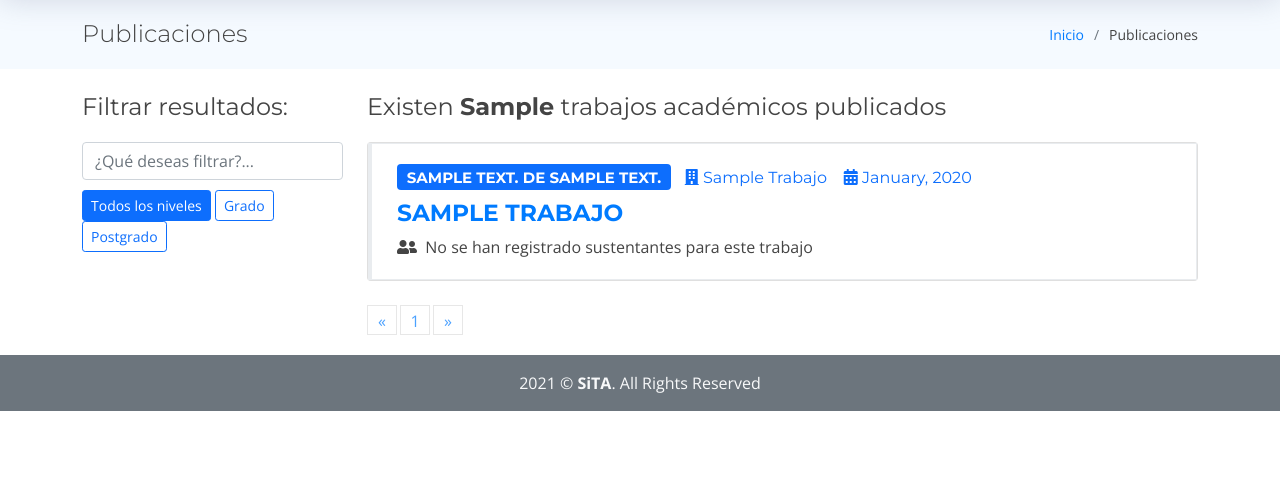
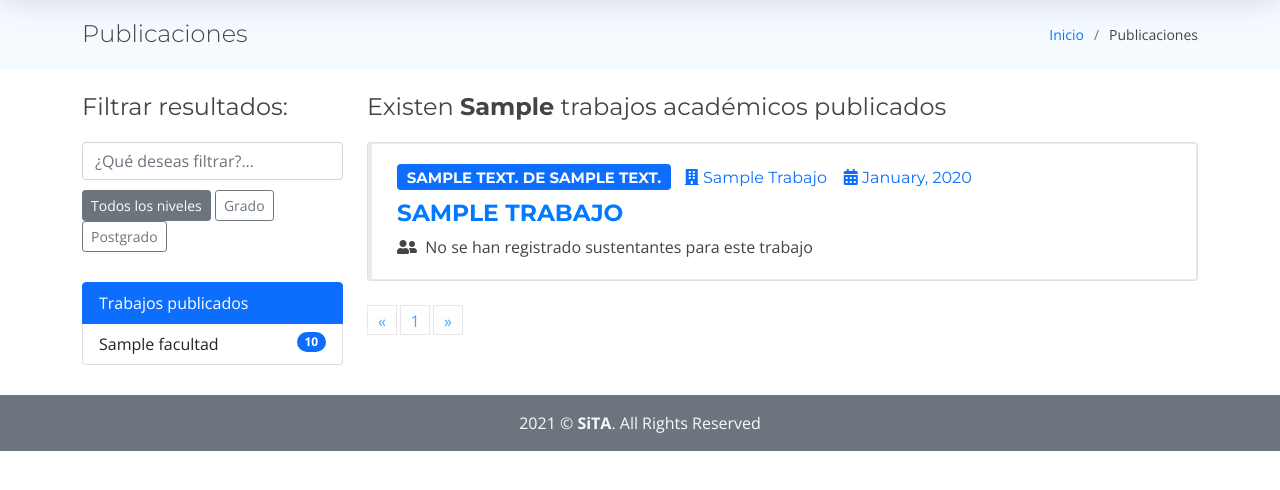
Before and after one commit to alanaquino/sita_app, a Flask app: template templates/publicaciones.html in a window 1280 px wide. Shown: the part 80-570 px from the top of the page. Run offline with Flask 2, Linux system fonts and the light colour scheme; the template is opened without the code that fills it: most values are stand-ins (such as "Sample title", 1, 10 or a date in 2020); some libraries are stand-ins or nearby versions.

Commit message:
Retoques finales

```diff
--- a/main.py
+++ b/main.py
@@ -1,8 +1,7 @@
-from flask import Flask, render_template, request, redirect, url_for, session, jsonify, Blueprint, g, current_app
+from flask import Flask, render_template, request, redirect, url_for, session, jsonify
 from flask_mysqldb import MySQL
 import MySQLdb.cursors
 import os
-import re
 
 # Create the application.
 app = Flask(__name__)
--- a/templates/publicaciones.html
+++ b/templates/publicaciones.html
@@ -31,7 +31,7 @@ a.disabled {
         <div class="d-flex justify-content-between align-items-center">
           <h2>Publicaciones</h2>
           <ol>
-            <li><a href="index.html" class="text-decoration-none">Inicio</a></li>
+            <li><a href="{{url_for('index')}}" class="text-decoration-none">Inicio</a></li>
             <li>Publicaciones</li>
           </ol>
         </div>
@@ -48,9 +48,26 @@ a.disabled {
                     <input class="form-control" id="myInput" type="text" placeholder="¿Qué deseas filtrar?..."> </input>
                  </div>
                  <div id="myBtnContainer" style="margin-bottom: 20px;" data-aos="fade-up" data-aos-delay="200">
-                         <button type="button" class="active btn btn-sm btn-outline-primary" id="all">Todos los niveles</button>
-                         <button type="button" class="btn btn-sm btn-outline-primary" id="Grado">Grado</button>
-                         <button type="button" class="btn btn-sm btn-outline-primary" id="Postgrado">Postgrado</button>
+                         <button type="button" class="active btn btn-sm btn-outline-secondary" id="all">Todos los niveles</button>
+                         <button type="button" class="btn btn-sm btn-outline-secondary" id="Grado">Grado</button>
+                         <button type="button" class="btn btn-sm btn-outline-secondary" id="Postgrado">Postgrado</button>
+                 </div>
+                 <div style="margin-bottom: 30px;margin-top: 30px;" data-aos="fade-up" data-aos-delay="300">
+                     <ol class="list-group">
+                         <li class="list-group-item active" aria-current="true">Trabajos publicados</li>
+                         {% for estadistica in estadisticas %}
+                         <li class="list-group-item d-flex justify-content-between align-items-start">
+                             <div class="me-auto">
+                                 <div id="facultad_n" class="text-truncate" style="max-width: 240px;">
+                                     {{ estadistica['Facultad'] }}
+                                 </div>
+                             </div>
+                             <span class="badge bg-primary rounded-pill">
+                                 {{ estadistica['Total'] }}
+                             </span>
+                         </li>
+                         {% endfor %}
+                     </ol>
                  </div>
              </div>
 
@@ -108,7 +125,9 @@ a.disabled {
 
 <script type="text/javascript">
 $(document).ready(function() {
-	$('#trabajos_pg').paginate({itemsPerPage: 4});
+	$('#trabajos_pg').paginate({
+        perPage: 5,
+	});
 });
 </script>
 
@@ -136,4 +155,10 @@ var $btns = $('.btn').click(function() {
 })
 </script>
 
+<script>
+function myFunction() {
+  document.getElementById("facultad_n").innerHTML = "Hello JavaScript!";
+}
+</script>
+
 {% endblock %}
```
Also changed, not shown: templates/buscar.html (+9 -4 lines).
